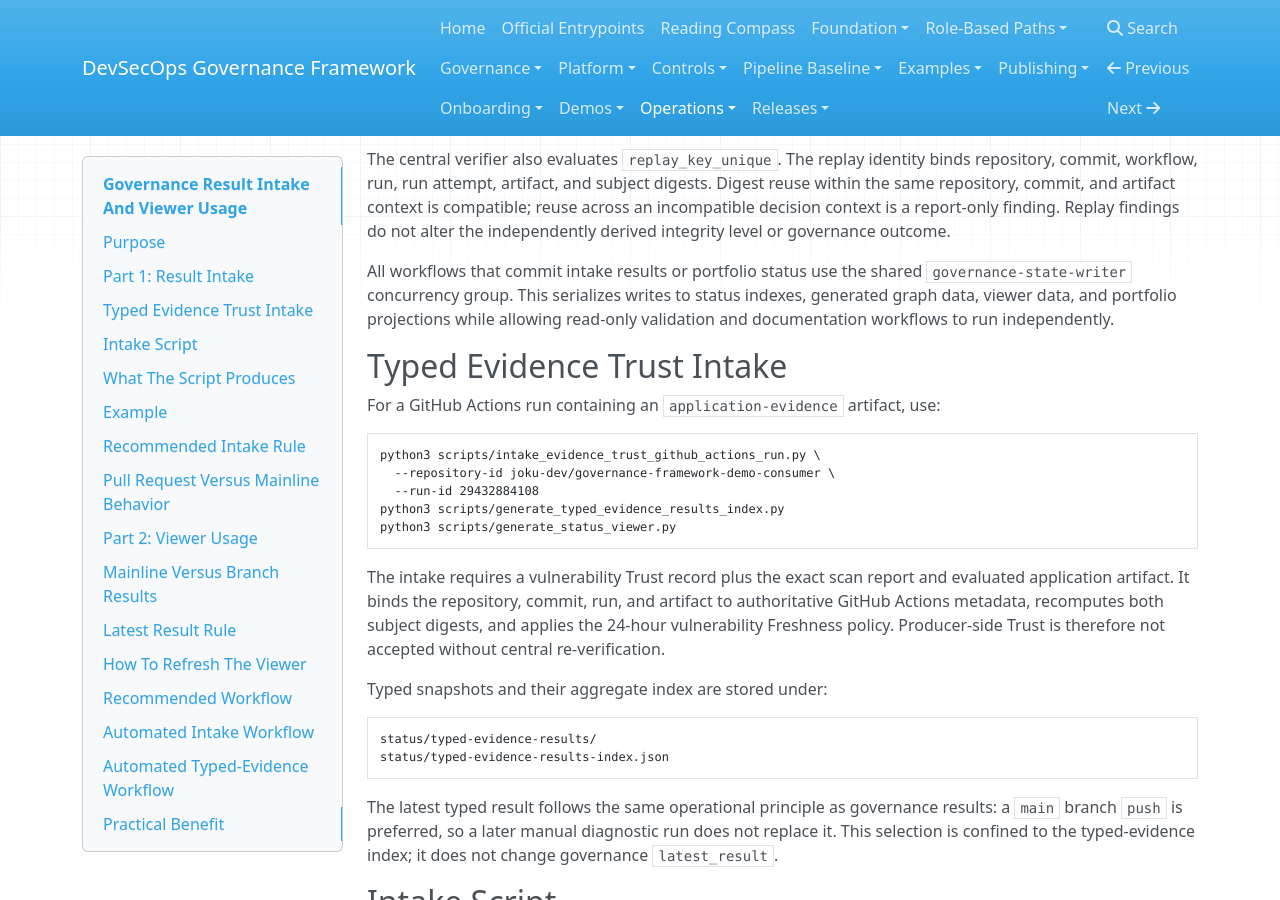
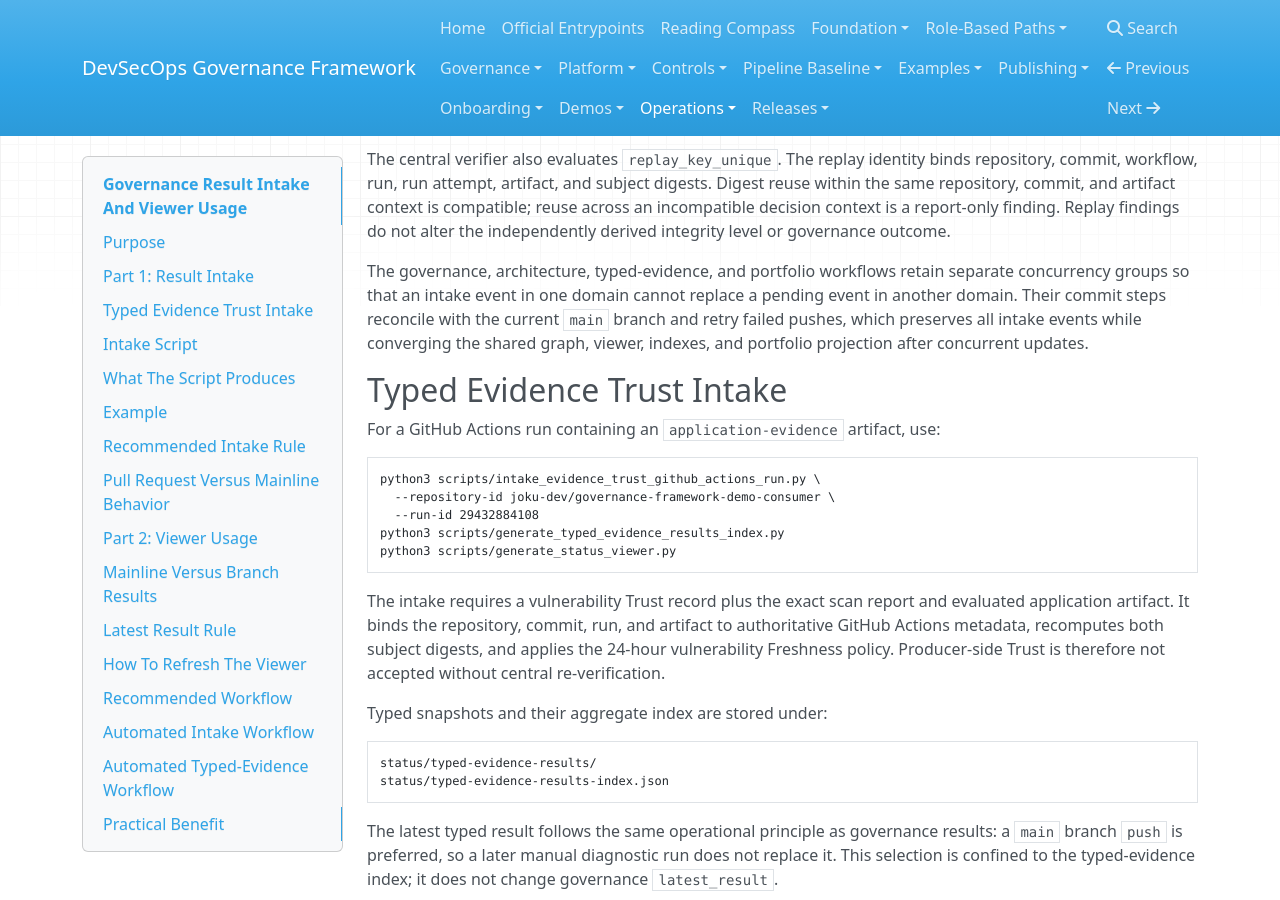
Before and after one commit to joku-dev/devsecops-governance-framework, an MkDocs documentation site: the page built from docs/operations/evidence/governance-result-intake-and-viewer-usage.md, in a window 1280 px wide and 900 px high, scrolled down 1214 px. Built offline with MkDocs 1.6.1, drawn with Linux system fonts in a browser that asks for light colours; nearby versions of some CDN libraries.

Commit message:
Preserve concurrent intake events

```diff
--- a/docs/operations/evidence/governance-result-intake-and-viewer-usage.md
+++ b/docs/operations/evidence/governance-result-intake-and-viewer-usage.md
@@ -62,10 +62,12 @@ is compatible; reuse across an incompatible decision context is a report-only
 finding. Replay findings do not alter the independently derived integrity
 level or governance outcome.
 
-All workflows that commit intake results or portfolio status use the shared
-`governance-state-writer` concurrency group. This serializes writes to status
-indexes, generated graph data, viewer data, and portfolio projections while
-allowing read-only validation and documentation workflows to run independently.
+The governance, architecture, typed-evidence, and portfolio workflows retain
+separate concurrency groups so that an intake event in one domain cannot
+replace a pending event in another domain. Their commit steps reconcile with
+the current `main` branch and retry failed pushes, which preserves all intake
+events while converging the shared graph, viewer, indexes, and portfolio
+projection after concurrent updates.
 
 ## Typed Evidence Trust Intake
 
```
Also changed, not shown: 4 other files.
